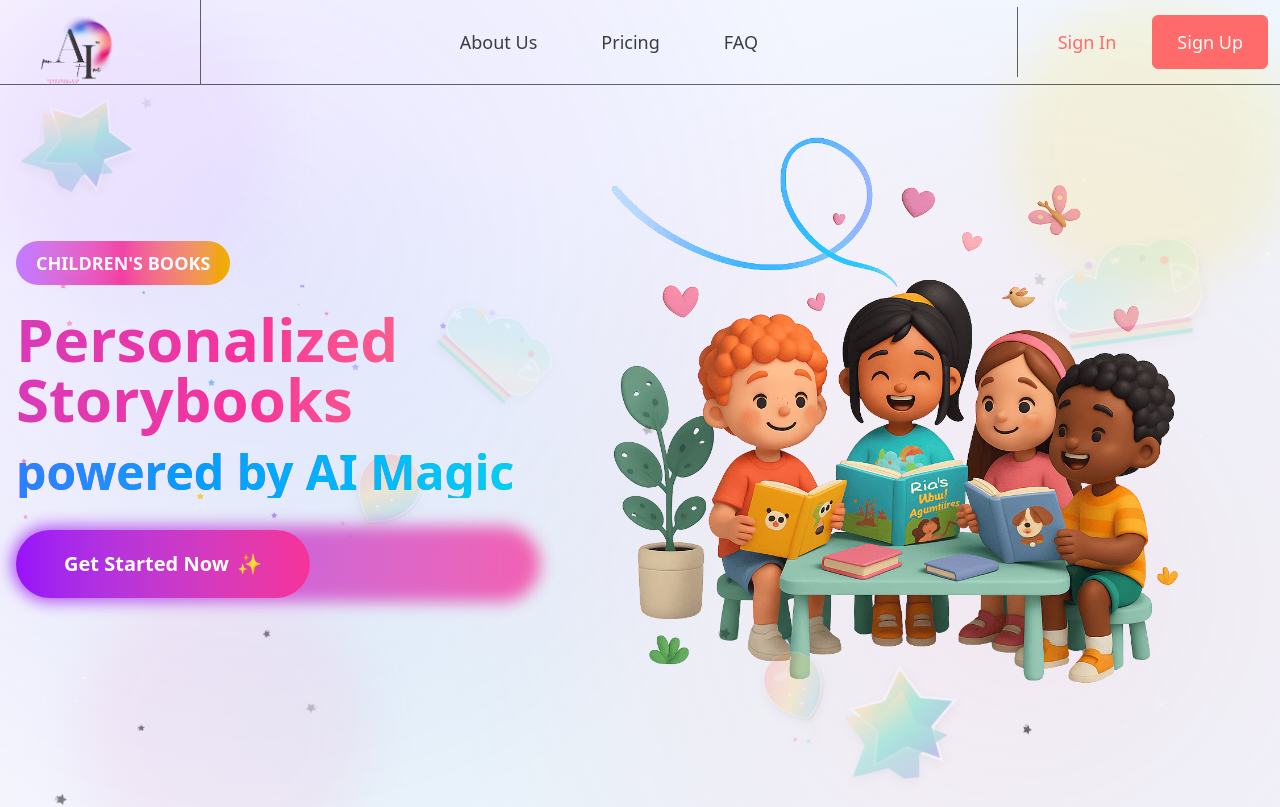
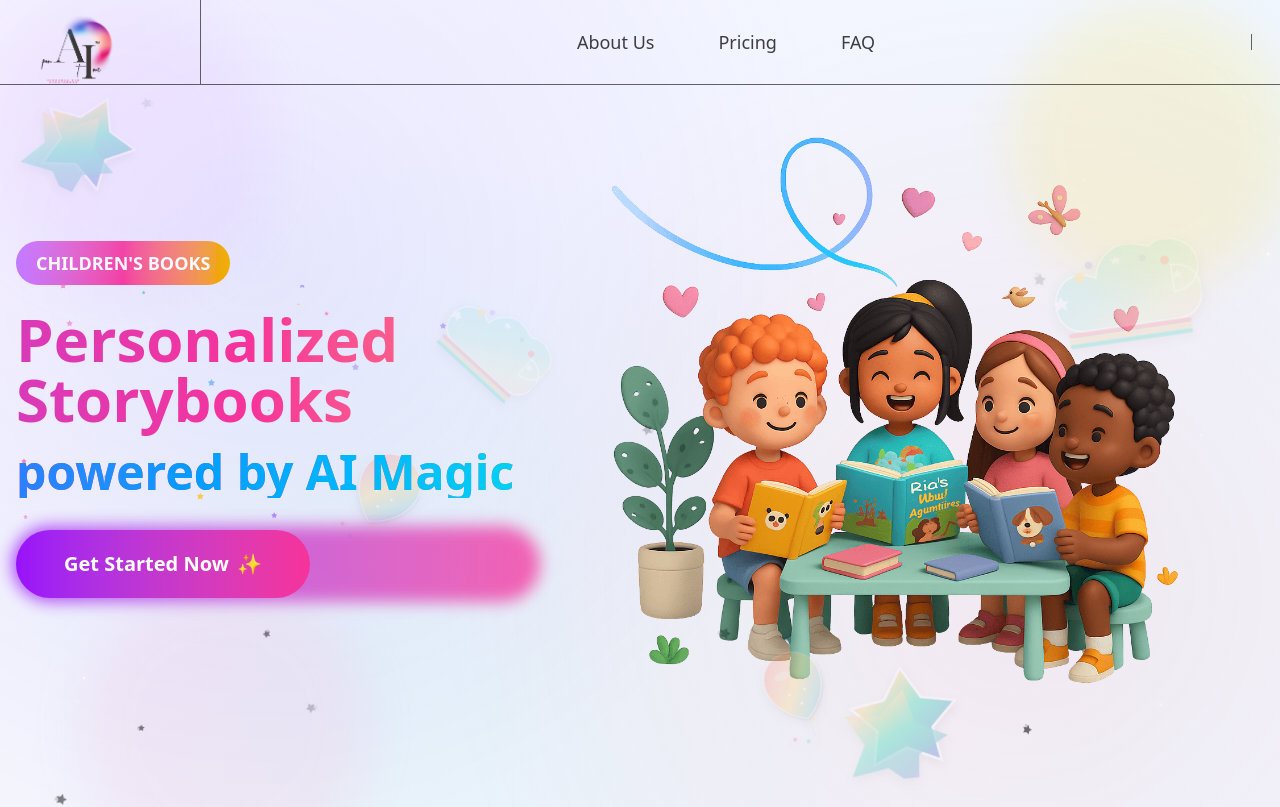
Before and after one commit to yablokolabs/aiponatime, a Next.js app in the folder package/: page / in a window 1280 px wide. Shown: the top 807 px of the page. Built offline with nearby package versions, Linux system fonts and the light colour scheme.

Commit message:
temp hide sign in / sign up buttons

```diff
--- a/package/src/components/Layout/Header/index.tsx
+++ b/package/src/components/Layout/Header/index.tsx
@@ -87,14 +87,14 @@ const Header: React.FC = () => {
           </nav>
           <div className="flex items-center gap-2 lg:gap-3 pl-4 border-l border-black/60 duration-300 py-2">
             <button
-              className='hidden lg:block text-primary text-lg font-medium py-3 px-6 transition duration-300 ease-in-out leafbutton bg-lightblue hover:text-white hover:bg-primary hover:cursor-pointer rounded-md'
+              className='hidden text-primary text-lg font-medium py-3 px-6 transition duration-300 ease-in-out leafbutton bg-lightblue hover:text-white hover:bg-primary hover:cursor-pointer rounded-md'
               onClick={() => {
                 setIsSignInOpen(true);
               }}>
               Sign In
             </button>
             <button
-              className='hidden lg:block text-white bg-primary border border-primary text-lg font-medium py-3 px-6 transition duration-300 ease-in-out rounded-md hover:bg-white hover:text-primary hover:cursor-pointer'
+              className='hidden text-white bg-primary border border-primary text-lg font-medium py-3 px-6 transition duration-300 ease-in-out rounded-md hover:bg-white hover:text-primary hover:cursor-pointer'
               onClick={() => {
                 setIsSignUpOpen(true);
               }}>
```
Also changed, not shown: package/public/images/testimonials/david-r.jpg (added).
